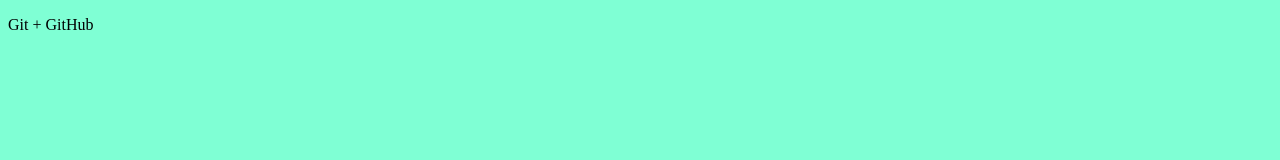
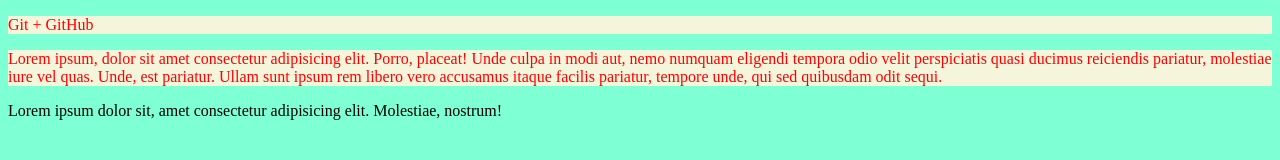
Before and after one commit to SergHunter/gittest, a plain HTML site: page index.html in a window 1280 px wide. Drawn offline with Linux system fonts and the light colour scheme.

Commit message:
Второй коммент с параграфами

```diff
--- a/css/main.css
+++ b/css/main.css
@@ -1,3 +1,7 @@
 body{
   background-color: aquamarine;
 }
+p{
+  color: red;
+  background-color: beige;
+}
--- a/index.html
+++ b/index.html
@@ -9,5 +9,7 @@
 </head>
 <body>
   <p>Git + GitHub</p>
+  <p>Lorem ipsum, dolor sit amet consectetur adipisicing elit. Porro, placeat! Unde culpa in modi aut, nemo numquam eligendi tempora odio velit perspiciatis quasi ducimus reiciendis pariatur, molestiae iure vel quas. Unde, est pariatur. Ullam sunt ipsum rem libero vero accusamus itaque facilis pariatur, tempore unde, qui sed quibusdam odit sequi.</p>
+  <div class="black">Lorem ipsum dolor sit, amet consectetur adipisicing elit. Molestiae, nostrum!</div>
 </body>
 </html>
```
